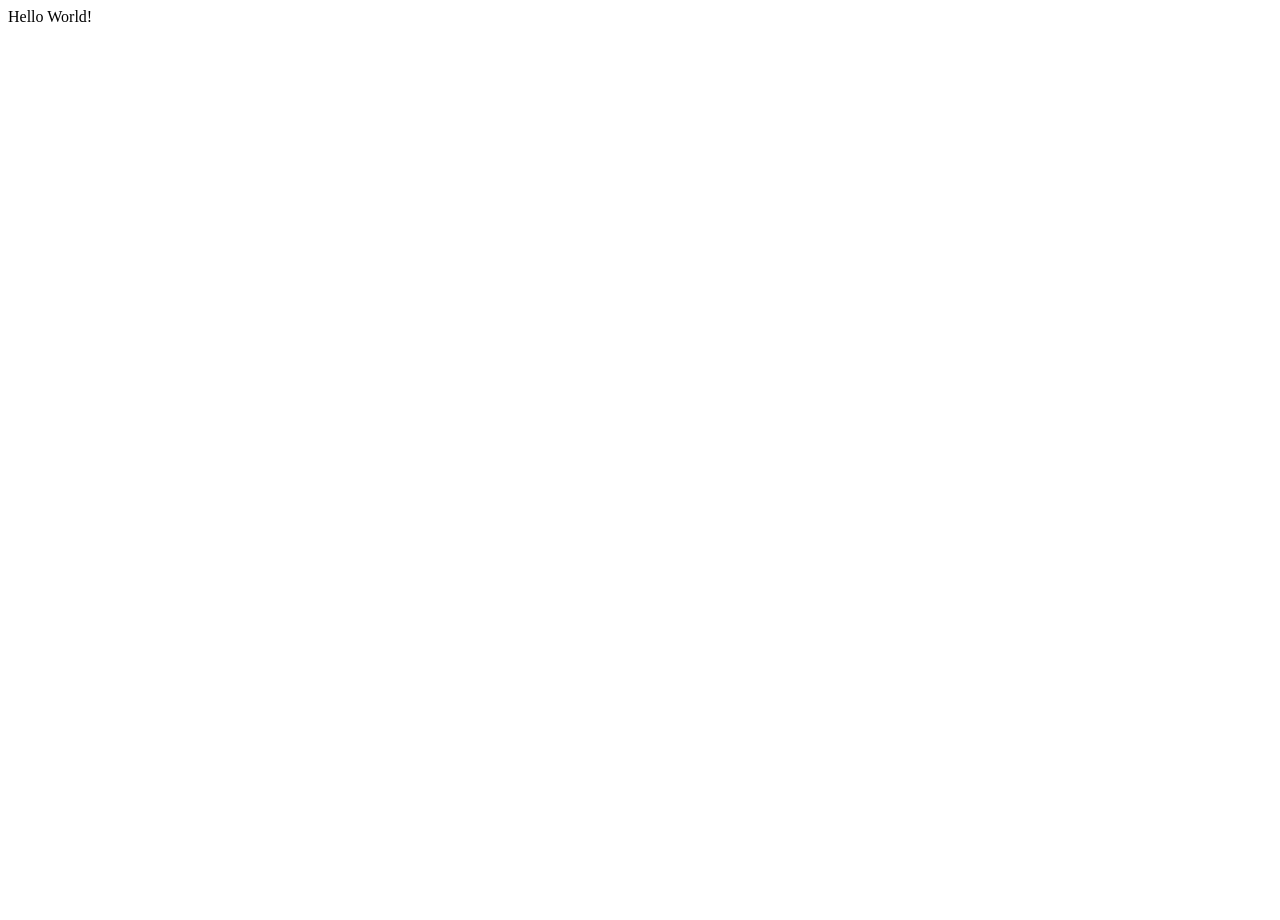
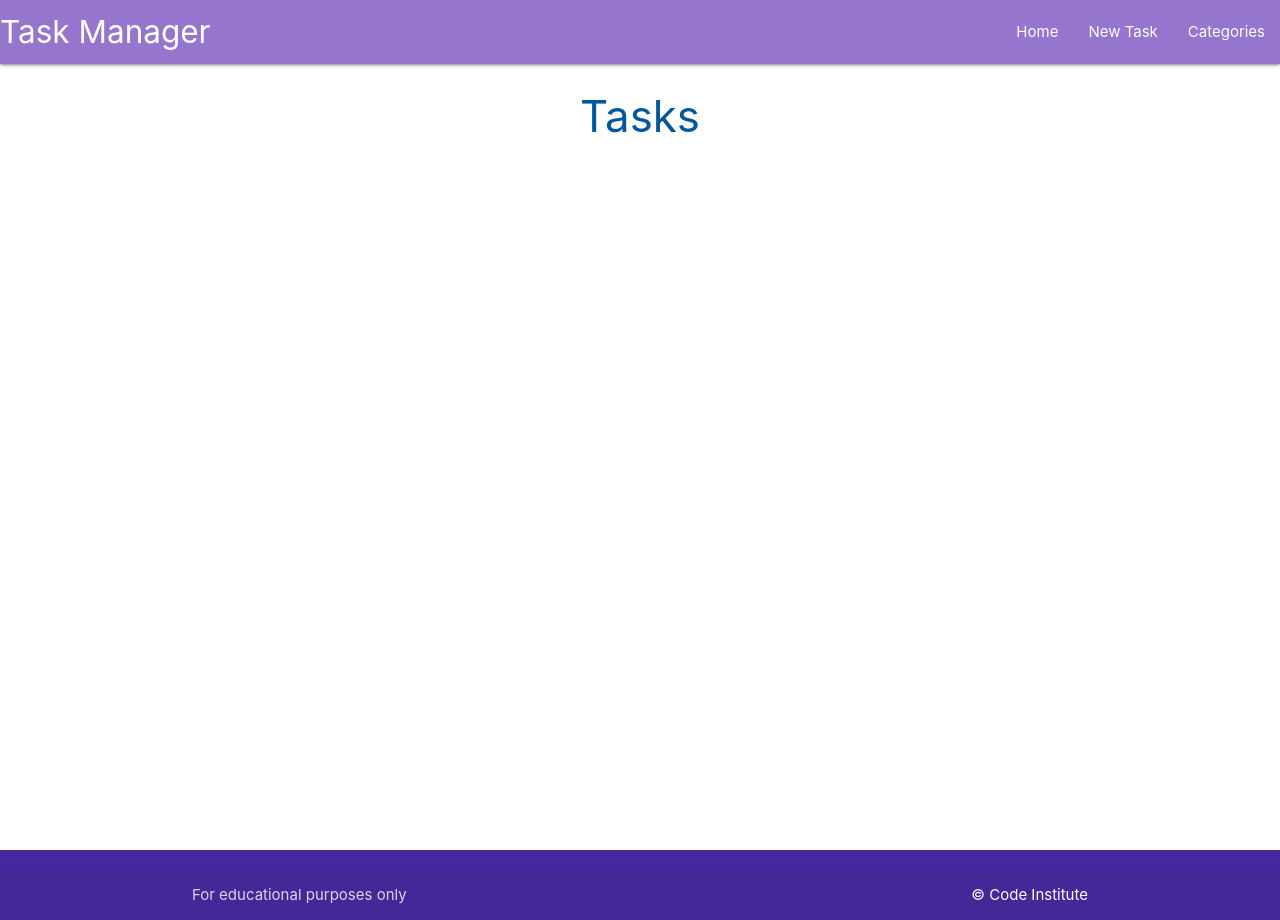
Before and after one commit to townsend75/sql-walkthrough, a Flask app: page / in a window 1280 px wide. Before the commit the page is almost empty. Run offline with Flask 2, Linux system fonts and the light colour scheme.

Commit message:
Add html styling, header and footer from materialize

```diff
--- a/taskmanager/routes.py
+++ b/taskmanager/routes.py
@@ -5,4 +5,4 @@ from taskmanager.models import Category, Task
 
 @app.route("/")
 def home():
-    return render_template("base.html")
+    return render_template("tasks.html")
--- /dev/null
+++ b/taskmanager/static/css/style.css
@@ -0,0 +1,9 @@
+body {
+    display: flex;
+    min-height: 100vh;
+    flex-direction: column;
+  }
+
+  main {
+    flex: 1 0 auto;
+  }
--- /dev/null
+++ b/taskmanager/static/js/script.js
@@ -0,0 +1,5 @@
+document.addEventListener('DOMContentLoaded', function() {
+    //sidenav initialization
+    let sidenav = document.querySelectorAll(".sidenav");
+    M.Sidenav.init(sidenav);
+  });
--- a/taskmanager/templates/base.html
+++ b/taskmanager/templates/base.html
@@ -4,11 +4,55 @@
     <meta charset="UTF-8">
     <meta http-equiv="X-UA-Compatible" content="IE=edge">
     <meta name="viewport" content="width=device-width, initial-scale=1.0">
+    <link rel="stylesheet" href="https://cdnjs.cloudflare.com/ajax/libs/font-awesome/5.15.3/css/all.min.css"
+        integrity="sha512-iBBXm8fW90+nuLcSKlbmrPcLa0OT92xO1BIsZ+ywDWZCvqsWgccV3gFoRBv0z+8dLJgyAHIhR35VZc2oM/gI1w=="
+        crossorigin="anonymous" referrerpolicy="no-referrer">
+    <link rel="stylesheet" href="https://cdnjs.cloudflare.com/ajax/libs/materialize/1.0.0/css/materialize.min.css">
+    <link rel="stylesheet" href="{{url_for('static', filename= 'css/style.css') }}" type = "text/css">
     <title>Task Manager</title>
 </head>
 <body>
+    <header>
 
-    Hello World!
+        <!-- top navbar-->
+        <nav class = "deep-purple lighten-2">
+            <div class="nav-wrapper">
+              <a href="#!" class="brand-logo">Task Manager</a>
+              <a href="#" data-target="mobile-demo" class="sidenav-trigger"><i class="material-icons">menu</i></a>
+              <ul class="right hide-on-med-and-down">
+                <li><a href="{{ url_for('home') }}">Home</a></li>
+                <li><a href="">New Task</a></li>
+                <li><a href="">Categories</a></li>
 
+              </ul>
+            </div>
+          </nav>
+        <!-- mobile sidenav-->
+          <ul class="sidenav" id="mobile-demo">
+            <li><a href="{{ url_for('home') }}">Home</a></li>
+            <li><a href="">New Task</a></li>
+            <li><a href="">Categories</a></li>
+
+          </ul>
+    </header>
+
+    <main class="container">
+        {% block content %}
+        {% endblock %}
+    </main>
+
+    <footer class="page-footer deep-purple darken-3">
+        <div class="footer-copyright">
+            <div class="container">
+                For educational purposes only
+                <a class="white-text right" href="https://codeinstitute.net" target="_blank">&copy; Code Institute</a>
+            </div>
+        </div>
+    </footer>
+
+
+
+    <script src="https://cdnjs.cloudflare.com/ajax/libs/materialize/1.0.0/js/materialize.min.js"></script>
+    <script src="{{url_for('static', filename= 'js/script.js') }}"></script>
 </body>
 </html>
--- /dev/null
+++ b/taskmanager/templates/tasks.html
@@ -0,0 +1,7 @@
+{% extends "base.html" %}
+{% block content %}
+
+<h3 class="light-blue-text text-darken-4 center-align">Tasks</h3>
+
+
+{% endblock %}
```
